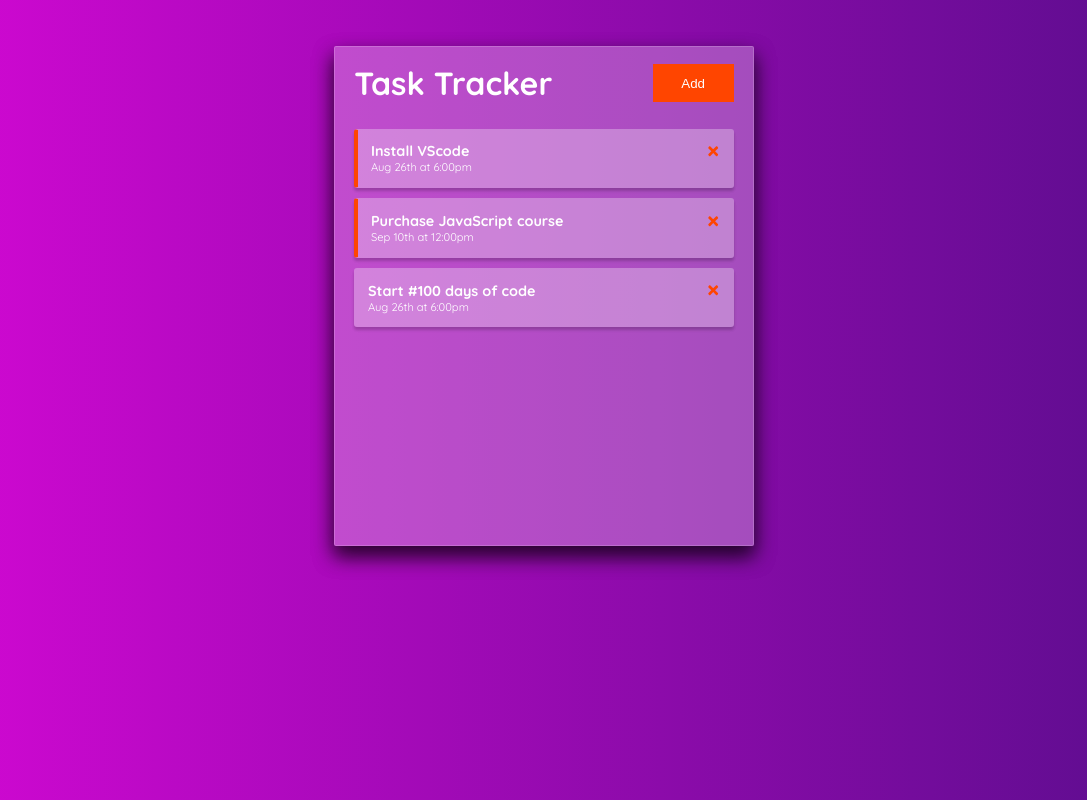
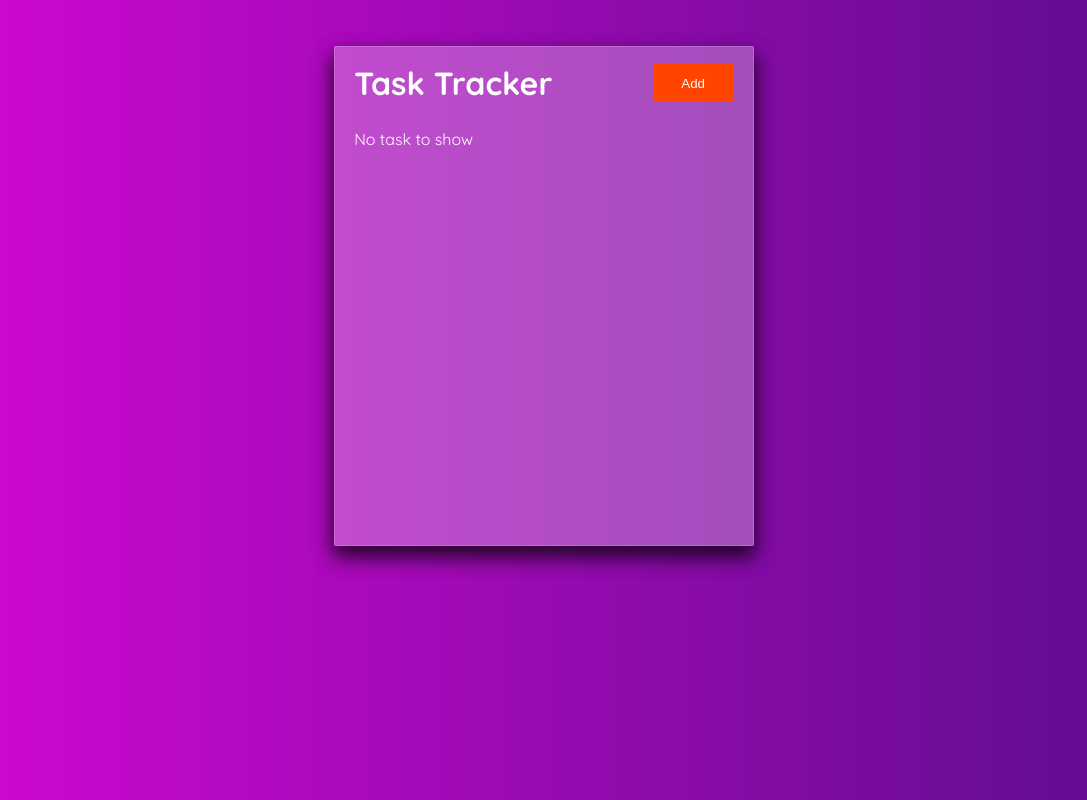
Before and after one commit to Evavic44/Task-tracker, a React (Create React App) app: page / in a window 1280 px wide. Shown: the whole page, without its empty margins (96-1183 px from the left). Built offline with nearby package versions, Linux system fonts and the light colour scheme; data requests are answered from the project's data file.

Commit message:
Final changes\

```diff
--- /dev/null
+++ b/db.json
@@ -0,0 +1,3 @@
+{
+  "tasks": []
+}
--- a/package.json
+++ b/package.json
@@ -6,6 +6,7 @@
     "@testing-library/jest-dom": "^5.14.1",
     "@testing-library/react": "^11.2.7",
     "@testing-library/user-event": "^12.8.3",
+    "json-server": "^0.16.3",
     "react": "^17.0.2",
     "react-dom": "^17.0.2",
     "react-icons": "^4.2.0",
@@ -18,7 +19,8 @@
     "start": "react-scripts start",
     "build": "react-scripts build",
     "test": "react-scripts test",
-    "eject": "react-scripts eject"
+    "eject": "react-scripts eject",
+    "server": "json-server --watch db.json --port 5000"
   },
   "eslintConfig": {
     "extends": [
--- a/src/App.js
+++ b/src/App.js
@@ -1,48 +1,83 @@
-import { useState } from "react";
+import { useState, useEffect } from "react";
 import Header from "./components/Header";
 import Tasks from "./components/Tasks";
 import AddTask from "./components/AddTask";
 
 const App = () => {
   const [showAddTask, setShowAddTask] = useState(false);
-  const [tasks, setTasks] = useState([
-    {
-      id: 1,
-      text: "Install VScode",
-      day: "Aug 26th at 6:00pm",
-      reminder: true,
-    },
-    {
-      id: 2,
-      text: "Purchase JavaScript course",
-      day: "Sep 10th at 12:00pm",
-      reminder: true,
-    },
-    {
-      id: 3,
-      text: "Start #100 days of code",
-      day: "Aug 26th at 6:00pm",
-      reminder: false,
-    },
-  ]);
+  const [tasks, setTasks] = useState([]);
+
+  useEffect(() => {
+    const getTasks = async () => {
+      const tasksFromServer = await fetchTasks();
+      setTasks(tasksFromServer);
+    };
+
+    getTasks();
+  }, []);
+
+  //   Fetch Tasks
+  const fetchTasks = async () => {
+    const res = await fetch("http://localhost:5000/tasks");
+    const data = await res.json();
+
+    return data;
+  };
+
+  //   Fetch Task
+  const fetchTask = async (id) => {
+    const res = await fetch(`http://localhost:5000/${id}`);
+    const data = await res.json();
+
+    return data;
+  };
 
   // Add Task
-  const addTask = (task) => {
-    const id = Math.floor(Math.random() * 10000) + 1;
-    const newTask = { id, ...task };
-    setTasks([...tasks, newTask]);
+  const addTask = async (task) => {
+    const res = await fetch("http://localhost:5000/tasks", {
+      method: "POST",
+      headers: {
+        "Content-type": "application/json",
+      },
+      body: JSON.stringify(task),
+    });
+
+    const data = await res.json();
+
+    setTasks([...tasks, data]);
+
+    //  const id = Math.floor(Math.random() * 10000) + 1;
+    //  const newTask = { id, ...task };
+    //  setTasks([...tasks, newTask]);
   };
 
   // Delete Task
-  const deleteTask = (id) => {
+  const deleteTask = async (id) => {
+    await fetch(`http://localhost:5000/tasks/${id}`, {
+      method: "Delete",
+    });
+
     setTasks(tasks.filter((task) => task.id !== id));
   };
 
   // Toggle Reminder
-  const toggleReminder = (id) => {
+  const toggleReminder = async (id) => {
+    const taskToToggle = await fetchTask(id);
+    const updTask = { ...taskToToggle, reminder: !taskToToggle.reminder };
+
+    const res = await fetch(`http://localhost:5000/tasks/${id}`, {
+      method: "PUT",
+      headers: {
+        "Content-type": "application/json",
+      },
+      body: JSON.stringify(updTask),
+    });
+
+    const data = await res.json();
+
     setTasks(
       tasks.map((task) =>
-        task.id === id ? { ...task, reminder: !task.reminder } : task
+        task.id === id ? { ...task, reminder: data.reminder } : task
       )
     );
   };
@@ -57,7 +92,7 @@
       {tasks.length > 0 ? (
         <Tasks tasks={tasks} onDelete={deleteTask} onToggle={toggleReminder} />
       ) : (
-        "Add a new task"
+        "No task to show"
       )}
     </div>
   );
--- a/src/index.css
+++ b/src/index.css
@@ -98,11 +98,11 @@
   border: 1px solid rgba(255, 255, 255, 0.5);
   margin-bottom: 0.45rem;
   outline: none;
-  color: #333;
+  color: #e3e3e3;
 }
 
 input:focus {
   background: rgba(255, 255, 255, 0);
-  color: #222;
+  color: #fff;
   border: 1px solid rgba(255, 255, 255, 0.8);
 }
```
Also changed, not shown: 1 other file (tests, documents, lock files or other folders).
